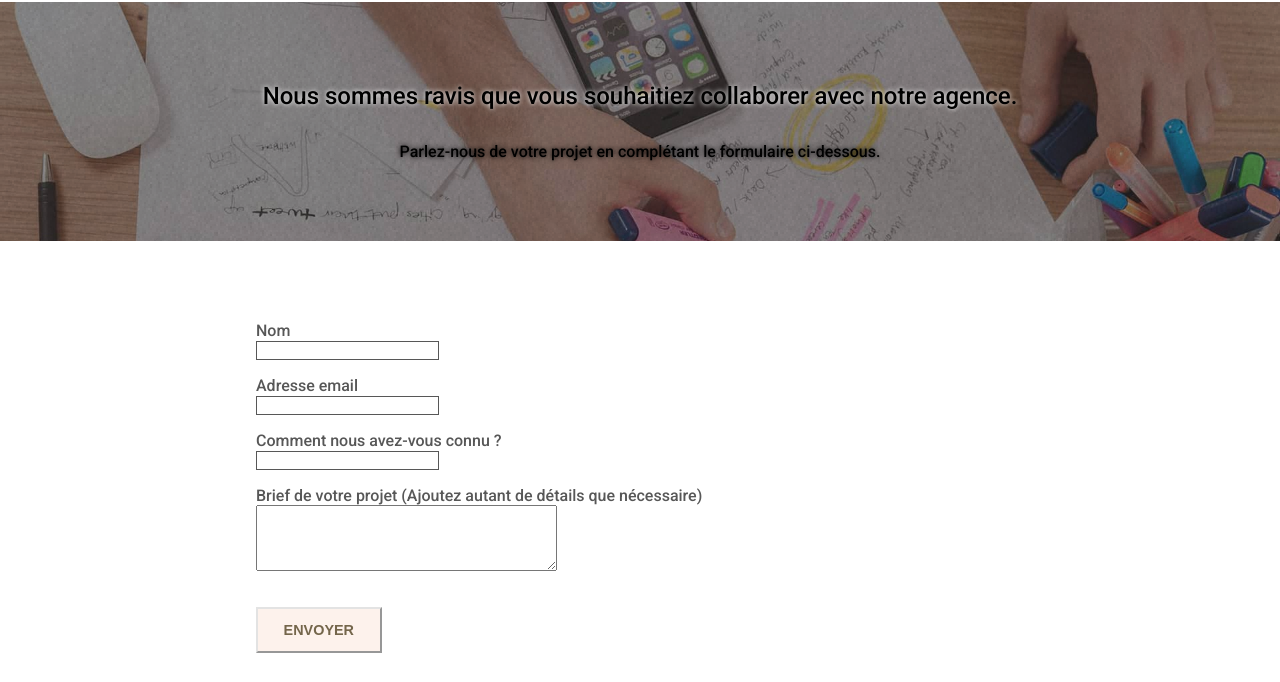
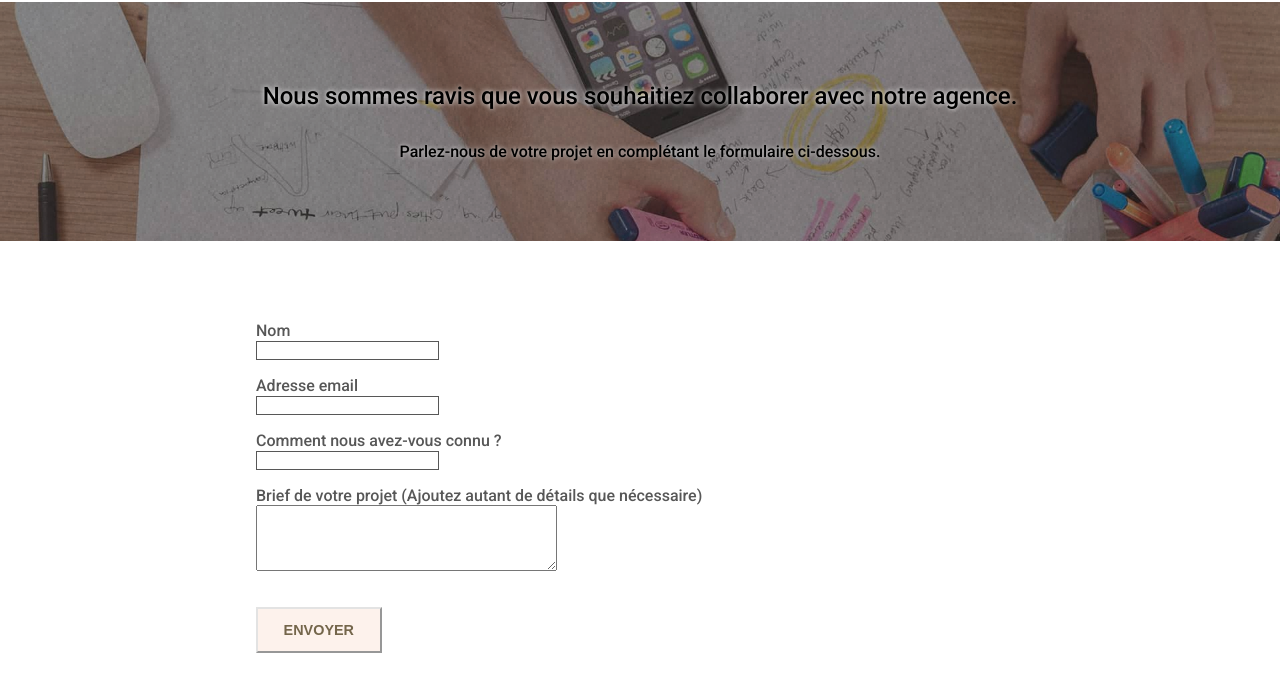
Before and after one commit to AnnaelleEMERY/AnnaelleEmery_4_04072021, a website: page index-contact.html in a window 1280 px wide. Shown: the part 79-761 px from the top of the page. Drawn offline with Linux system fonts and the light colour scheme; files whose address does not match are found by name.

Commit message:
contrtast contact

```diff
--- a/scss/_components.scss
+++ b/scss/_components.scss
@@ -72,7 +72,7 @@
     &_text{
         text-align: center;
         color: $titles-color;
-        text-shadow: 0px 0px 5px black;
+        text-shadow: 0px 0px 5px white;
     }
 }
 
```
Also changed, not shown: css/index-contact.css, css/index.css.
